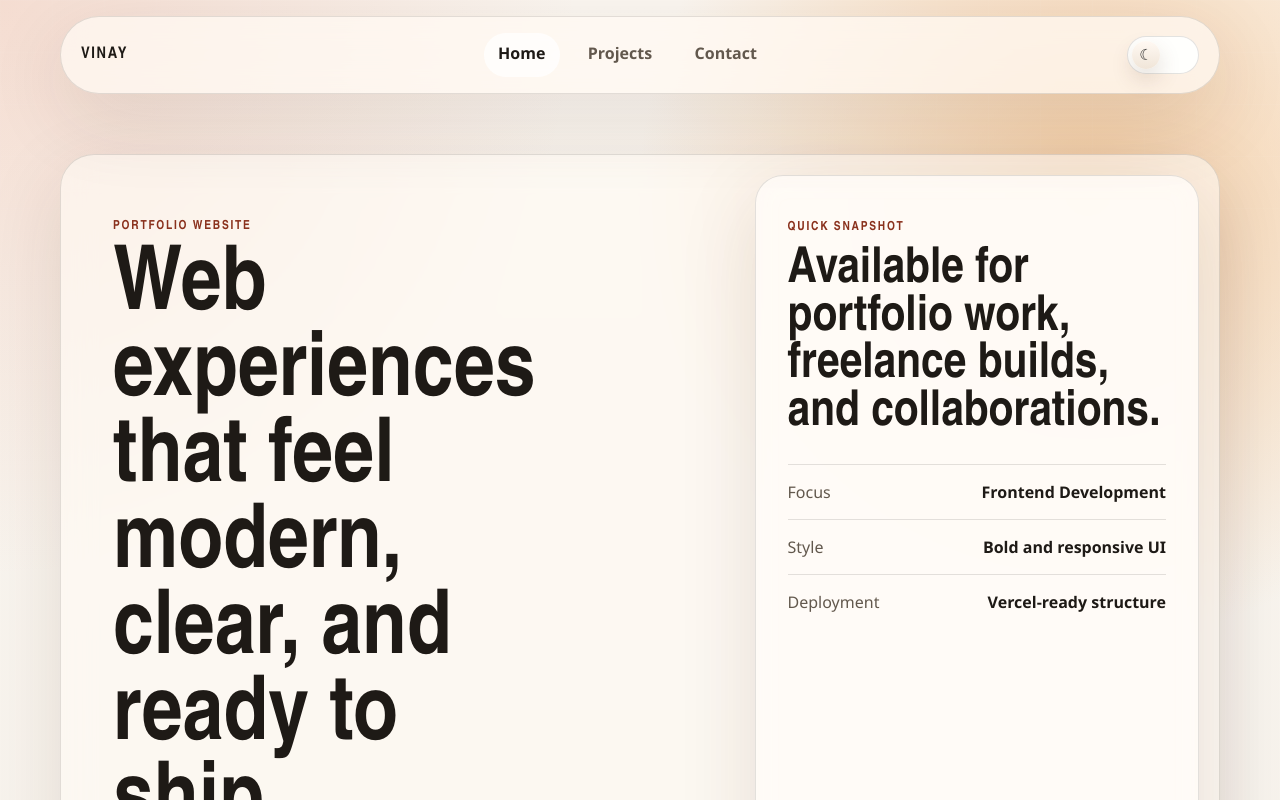
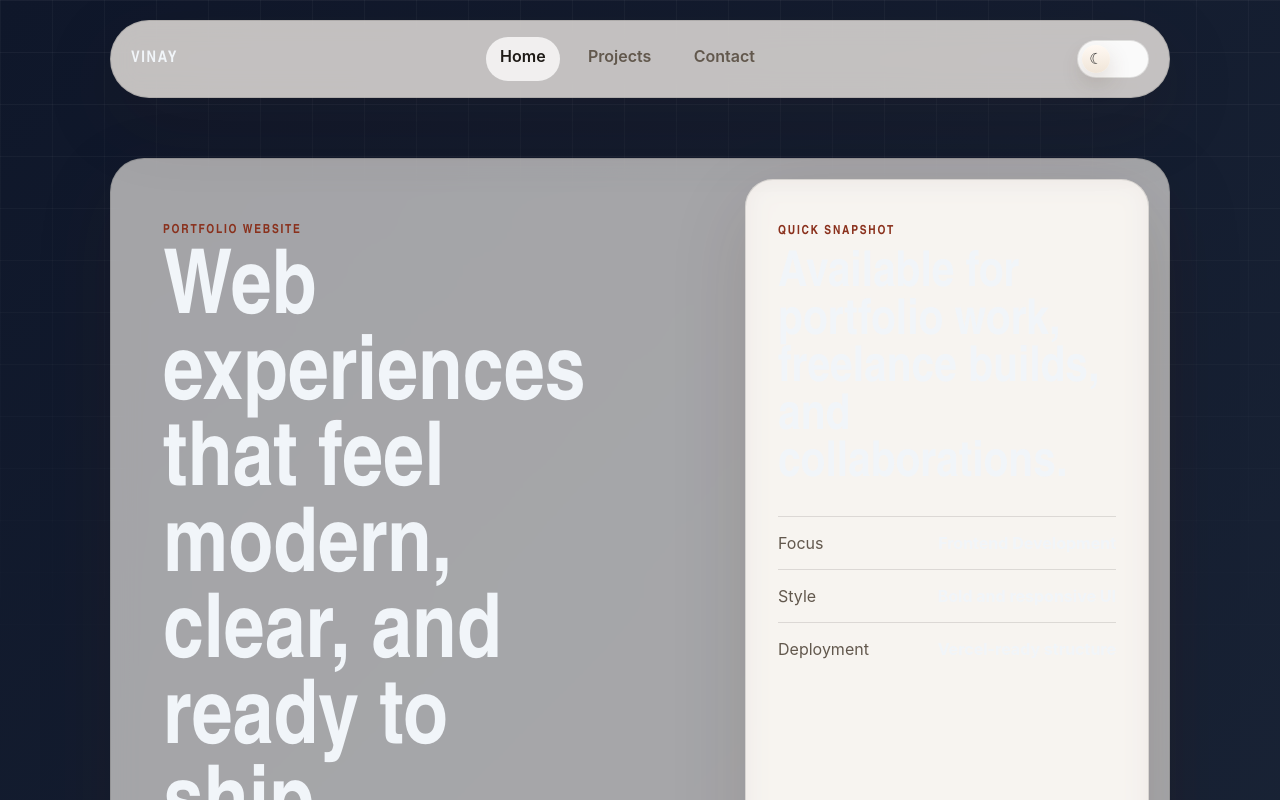
Before and after one commit to NYCTOHXWK/ALPHATEST, a Next.js app: page / in a window 1280 px wide. Shown: the top 800 px of the page. Built offline with nearby package versions, Linux system fonts and the light colour scheme.

Commit message:
Add global styles for body, sections, and form elements
Signed-off-by: NYCTO HXWK <143164570+NYCTOHXWK@users.noreply.github.com>

```diff
--- a/app/globals.css
+++ b/app/globals.css
@@ -786,3 +786,44 @@ html[data-theme="dark"] .theme-toggle-thumb {
     padding: 1rem;
   }
 }
+body {
+  font-family: -apple-system, BlinkMacSystemFont, "San Francisco", sans-serif;
+  background: linear-gradient(135deg, #0f172a, #1e293b);
+  color: #f1f5f9;
+}
+
+.page-frame {
+  max-width: 1100px;
+  margin: auto;
+  padding: 20px;
+}
+
+section {
+  backdrop-filter: blur(20px);
+  background: rgba(255,255,255,0.05);
+  border-radius: 20px;
+  padding: 24px;
+  margin-bottom: 20px;
+  box-shadow: 0 10px 30px rgba(0,0,0,0.3);
+  transition: transform 0.3s ease;
+}
+
+section:hover {
+  transform: translateY(-5px);
+}
+
+button {
+  border-radius: 12px;
+  background: rgba(255,255,255,0.1);
+  padding: 10px 18px;
+  border: none;
+  color: white;
+}
+
+input, textarea {
+  background: rgba(255,255,255,0.08);
+  border-radius: 12px;
+  border: none;
+  padding: 10px;
+  color: white;
+}
```
